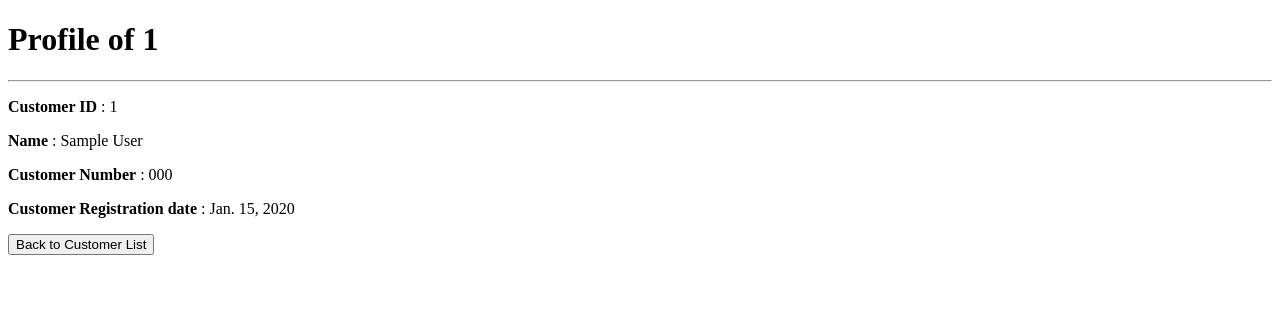
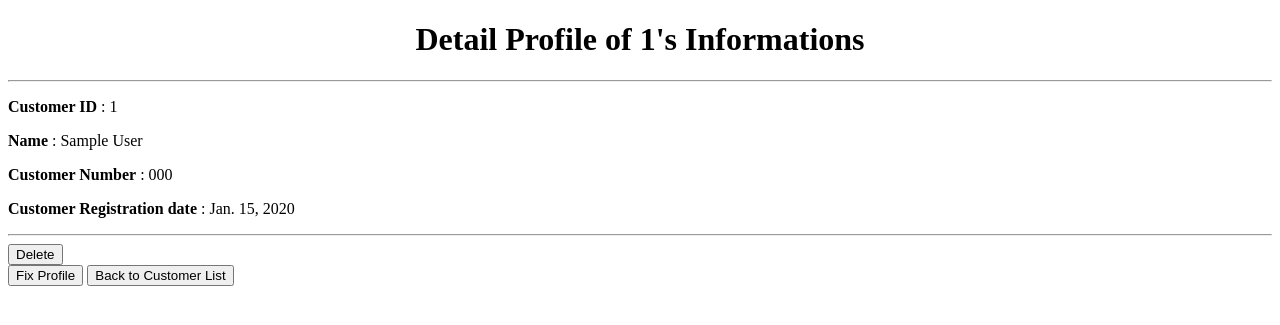
Before and after one commit to minkyungbae/Second_Django, a Django app: page /customer/detail/1/ in a window 1280 px wide. Shown: the top 325 px of the page. Run offline with Django 4.2, Linux system fonts and the light colour scheme; tables that the repository leaves empty hold one stand-in row (values such as "Sample post").

Commit message:
Fix code, add delete

```diff
--- a/Customers/templates/Customers/detail.html
+++ b/Customers/templates/Customers/detail.html
@@ -1,12 +1,19 @@
 {% extends "base.html" %}
 {% block content %}
 
-<h1>Profile of {{ customer.customer_id }}</h1>
+<center><h1>Detail Profile of {{ customer.customer_id }}'s Informations</h1></center>
 <hr>
     <p><strong>Customer ID</strong> : {{ customer.customer_id }}</p>
     <p><strong>Name</strong> : {{ customer.customer_name }}</p>
     <p><strong>Customer Number</strong> : {{ customer.customer_number }}
     <p><strong>Customer Registration date</strong> : {{ customer.customer_regdate }}</p>
+    <hr>
 
+<form action="{% url 'customer:delete' customer.customer_id %}" method="POST">
+    {% csrf_token %}
+    <button action="submit">Delete</button>
+</form>
+
+<a href="{% url "customer:update" customer.customer_id %}"><button>Fix Profile</button></a>
 <a href="{% url "customer:customerlist" %}"><button>Back to Customer List</button></a>
 {% endblock content %}
```
